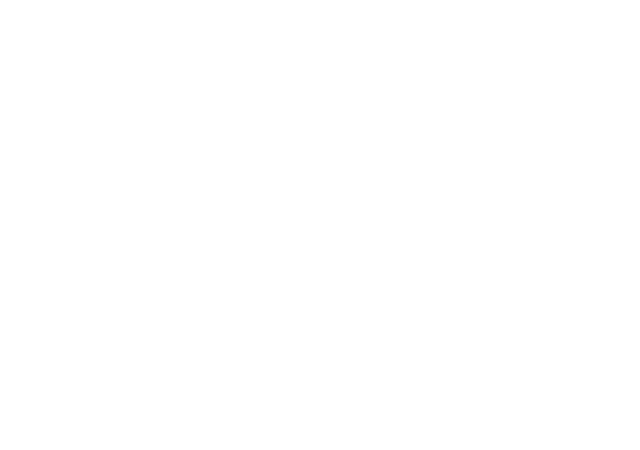
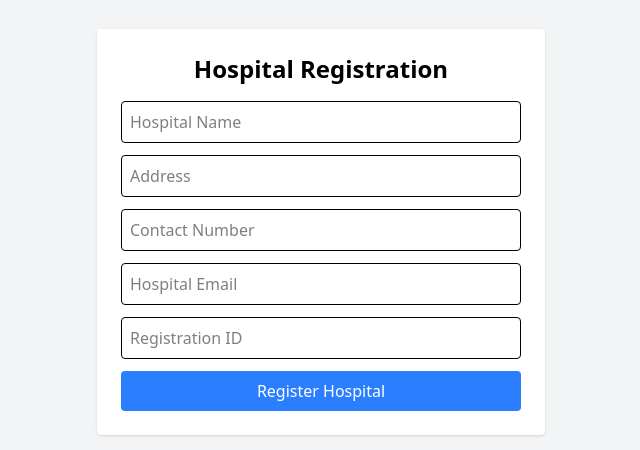
Before and after one commit to OmSharma167/Helix--SOS, a React (Vite) app in the folder Frontend/: page /hospital-registration in a window 1280 px wide. Before the commit this address had no page. Shown: the part 168-618 px from the top of the page, without its empty margins (319-959 px from the left). Built offline with nearby package versions, Linux system fonts and the light colour scheme.

Commit message:
Added Hospital and Police registration forms

```diff
--- a/Frontend/src/App.jsx
+++ b/Frontend/src/App.jsx
@@ -15,20 +15,23 @@
 
 import React from "react";
 
-import { BrowserRouter as Router, Routes, Route } from "react-router-dom";
+import { Routes, Route } from "react-router-dom";
 import HomePage from "./pages/Home";
 import LoginPage from "./pages/LoginPage";
 import SignupPage from "./pages/SignupPage";
+import HospitalRegistrationForm from "./pages/HospitalRegistrationForm";
+import PoliceStationRegistrationForm from "./pages/PoliceStationRegistrationForm";
 
 function App() {
   return (
-    <Router>
       <Routes>
         <Route path="/" element={<HomePage />} />
         <Route path="/login" element={<LoginPage />} />
         <Route path="/signup" element={<SignupPage />} />
+        <Route path="/hospital-registration" element={<HospitalRegistrationForm />} />
+        <Route path="/police-registration" element={<PoliceStationRegistrationForm />} />
+
       </Routes>
-    </Router>
   );
 }
 
--- a/Frontend/src/main.jsx
+++ b/Frontend/src/main.jsx
@@ -4,11 +4,14 @@
 import "./index.css";
 import App from "./App.jsx";
 import { AuthProvider } from "./context/AuthContext";
+import { BrowserRouter } from "react-router-dom";
 
 createRoot(document.getElementById("root")).render(
   <StrictMode>
     <AuthProvider>
-      <App />
+      <BrowserRouter>
+        <App />
+      </BrowserRouter>
     </AuthProvider>
   </StrictMode>
 );
--- /dev/null
+++ b/Frontend/src/pages/HospitalRegistrationForm.jsx
@@ -0,0 +1,84 @@
+import React, { useState } from "react";
+
+function HospitalRegistrationForm() {
+  const [formData, setFormData] = useState({
+    hospitalName: "",
+    address: "",
+    contactNumber: "",
+    email: "",
+    registrationId: "",
+  });
+
+  const handleChange = (e) => {
+    setFormData({ ...formData, [e.target.name]: e.target.value });
+  };
+
+  const handleSubmit = (e) => {
+    e.preventDefault();
+    console.log("Hospital Registered:", formData);
+    alert("Hospital registered successfully!");
+  };
+
+  return (
+    <div className="min-h-screen flex items-center justify-center bg-gray-100 p-4">
+      <div className="bg-white p-6 rounded shadow w-full max-w-md">
+        <h2 className="text-2xl font-bold mb-4 text-center">Hospital Registration</h2>
+        <form onSubmit={handleSubmit} className="flex flex-col gap-3">
+          <input
+            type="text"
+            name="hospitalName"
+            placeholder="Hospital Name"
+            value={formData.hospitalName}
+            onChange={handleChange}
+            required
+            className="border p-2 rounded"
+          />
+          <input
+            type="text"
+            name="address"
+            placeholder="Address"
+            value={formData.address}
+            onChange={handleChange}
+            required
+            className="border p-2 rounded"
+          />
+          <input
+            type="text"
+            name="contactNumber"
+            placeholder="Contact Number"
+            value={formData.contactNumber}
+            onChange={handleChange}
+            required
+            className="border p-2 rounded"
+          />
+          <input
+            type="email"
+            name="email"
+            placeholder="Hospital Email"
+            value={formData.email}
+            onChange={handleChange}
+            required
+            className="border p-2 rounded"
+          />
+          <input
+            type="text"
+            name="registrationId"
+            placeholder="Registration ID"
+            value={formData.registrationId}
+            onChange={handleChange}
+            required
+            className="border p-2 rounded"
+          />
+          <button
+            type="submit"
+            className="bg-blue-500 text-white p-2 rounded hover:bg-blue-600"
+          >
+            Register Hospital
+          </button>
+        </form>
+      </div>
+    </div>
+  );
+}
+
+export default HospitalRegistrationForm;
--- /dev/null
+++ b/Frontend/src/pages/PoliceStationRegistrationForm.jsx
@@ -0,0 +1,84 @@
+import React, { useState } from "react";
+
+function PoliceStationRegistrationForm() {
+  const [formData, setFormData] = useState({
+    stationName: "",
+    address: "",
+    contactNumber: "",
+    email: "",
+    stationCode: "",
+  });
+
+  const handleChange = (e) => {
+    setFormData({ ...formData, [e.target.name]: e.target.value });
+  };
+
+  const handleSubmit = (e) => {
+    e.preventDefault();
+    console.log("Police Station Registered:", formData);
+    alert("Police Station registered successfully!");
+  };
+
+  return (
+    <div className="min-h-screen flex items-center justify-center bg-gray-100 p-4">
+      <div className="bg-white p-6 rounded shadow w-full max-w-md">
+        <h2 className="text-2xl font-bold mb-4 text-center">Police Station Registration</h2>
+        <form onSubmit={handleSubmit} className="flex flex-col gap-3">
+          <input
+            type="text"
+            name="stationName"
+            placeholder="Station Name"
+            value={formData.stationName}
+            onChange={handleChange}
+            required
+            className="border p-2 rounded"
+          />
+          <input
+            type="text"
+            name="address"
+            placeholder="Address"
+            value={formData.address}
+            onChange={handleChange}
+            required
+            className="border p-2 rounded"
+          />
+          <input
+            type="text"
+            name="contactNumber"
+            placeholder="Contact Number"
+            value={formData.contactNumber}
+            onChange={handleChange}
+            required
+            className="border p-2 rounded"
+          />
+          <input
+            type="email"
+            name="email"
+            placeholder="Email"
+            value={formData.email}
+            onChange={handleChange}
+            required
+            className="border p-2 rounded"
+          />
+          <input
+            type="text"
+            name="stationCode"
+            placeholder="Station Code"
+            value={formData.stationCode}
+            onChange={handleChange}
+            required
+            className="border p-2 rounded"
+          />
+          <button
+            type="submit"
+            className="bg-green-500 text-white p-2 rounded hover:bg-green-600"
+          >
+            Register Police Station
+          </button>
+        </form>
+      </div>
+    </div>
+  );
+}
+
+export default PoliceStationRegistrationForm;
```
